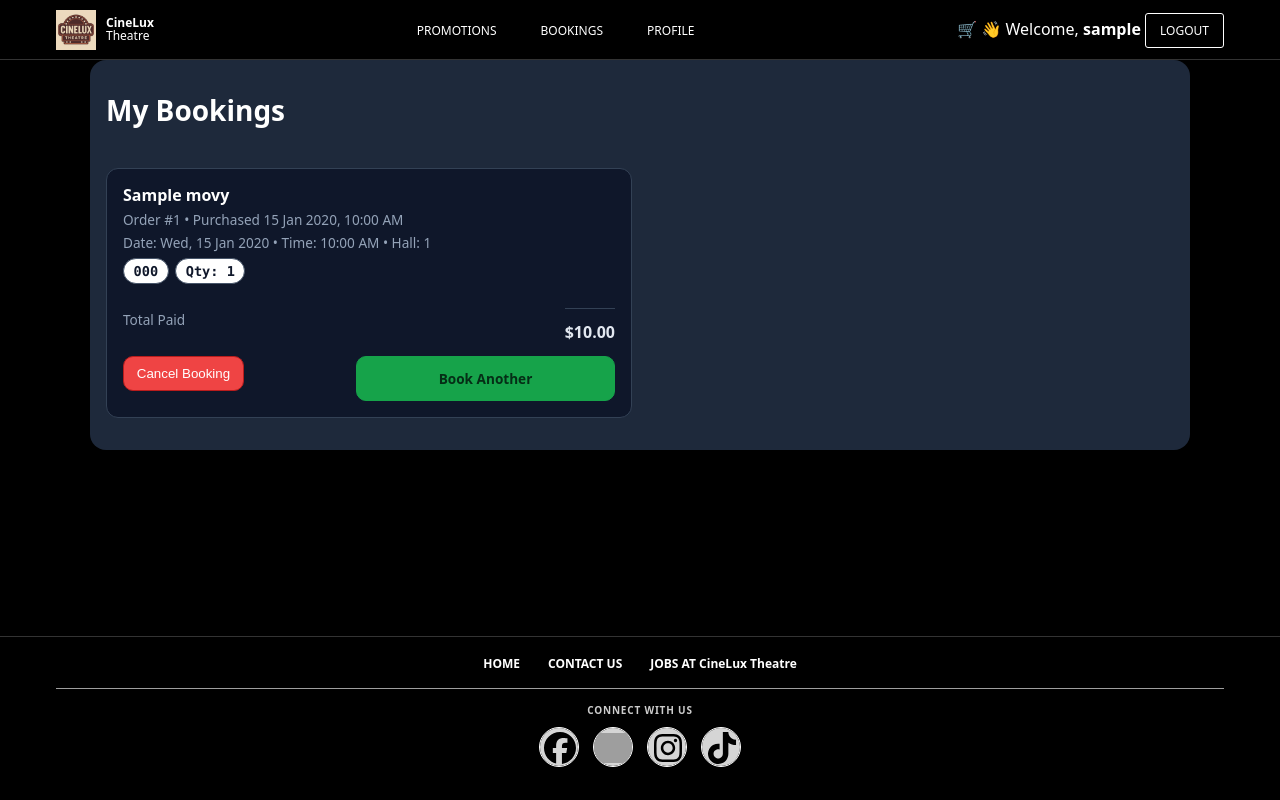
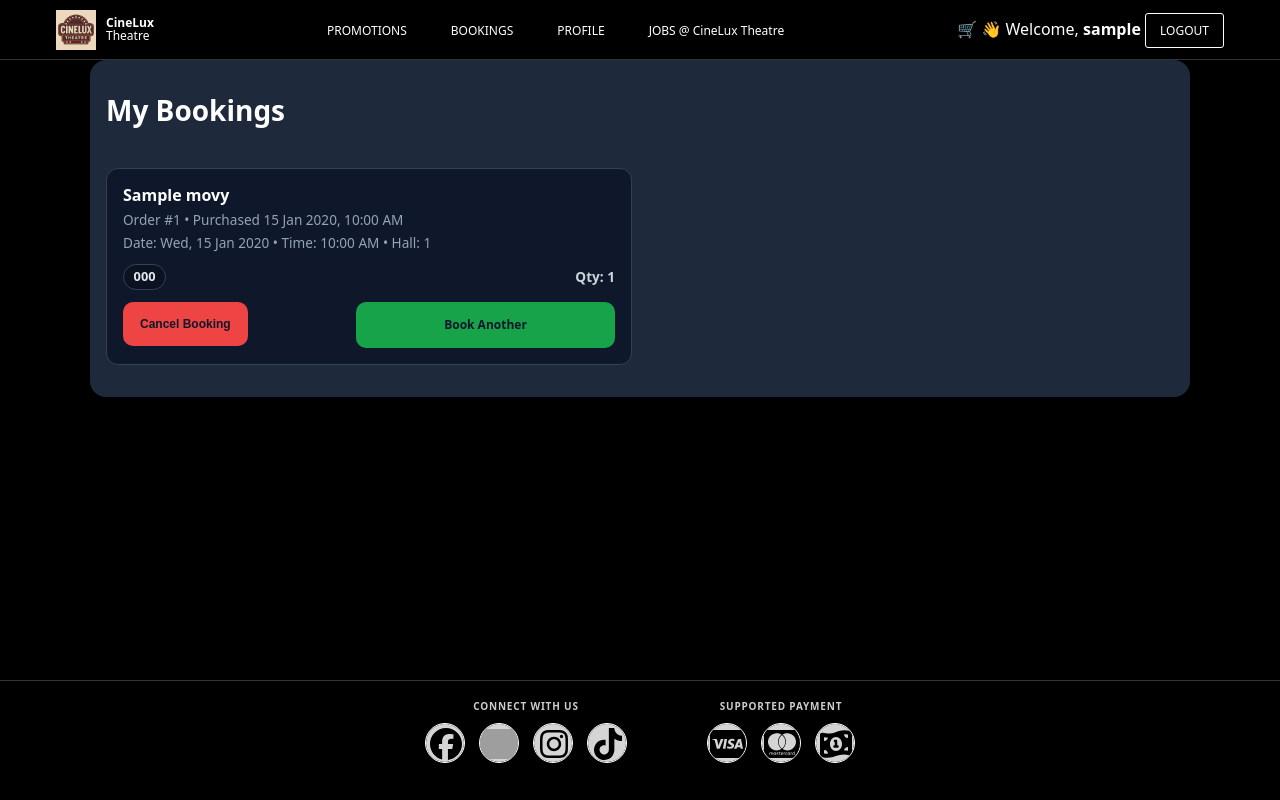
Before and after one commit to dsnyeo/ie4727-cinema-project, a PHP site: page /bookings.php in a window 1280 px wide. Run offline with PHP 8.4, Linux system fonts and the light colour scheme; the visitor is signed in with stand-in values (Sample User, id 1); tables that the repository leaves empty hold one stand-in row (values such as "Sample post"); grey boxes are pictures that could not be loaded.

Commit message:
what i changed

```diff
--- a/bookings.php
+++ b/bookings.php
@@ -40,41 +40,39 @@ if (!isset($dbcnx) || !($dbcnx instanceof mysqli)) {
 
 $userId = (int)$_SESSION['user_id'];
 
-if ($_SERVER['REQUEST_METHOD'] === 'POST' && isset($_POST['cancel_order_id'])) {
-  $orderId = (int)$_POST['cancel_order_id'];
-  $error = $success = null;
+if (isset($_POST['cancel_group'])) {
+  $orderId   = (int)($_POST['order_id'] ?? 0);
+  $movieCode = $_POST['movie_code'] ?? '';
+  $showDate  = $_POST['show_date'] ?? '';
+  $timeSlot  = $_POST['timeslot'] ?? '';
+  $hallId    = (int)($_POST['hall_id'] ?? 0);
 
-  if ($orderId <= 0 || $userId <= 0) {
-    $error = 'Invalid request.';
-  } else {
-    $sqlCheck = "SELECT 1 FROM bookings WHERE OrderID = ? AND UserID = ? LIMIT 1";
-    if ($stmt = $dbcnx->prepare($sqlCheck)) {
-      $stmt->bind_param('ii', $orderId, $userId);
+  include __DIR__ . '/dbconnect.php';
+
+  if (isset($dbcnx) && $dbcnx instanceof mysqli) {
+    $sql = "DELETE FROM tickets
+            WHERE OrderID = ?
+              AND MovieCode = ?
+              AND ShowDate = ?
+              AND TimeSlot = ?
+              AND HallID = ?
+              AND UserID = ?";
+
+    if ($stmt = $dbcnx->prepare($sql)) {
+      $stmt->bind_param(
+        'isssii',
+        $orderId,
+        $movieCode,
+        $showDate,
+        $timeSlot,
+        $hallId,
+        $userId
+      );
       $stmt->execute();
-      $stmt->store_result();
-      if ($stmt->num_rows === 0) {
-        $error = 'Booking not found or not permitted.';
+      $stmt->close();
     }
-      $stmt->close();
-    } else {
-      $error = 'Could not prepare statement.';
-    }
-
-    if (!$error) {
-      $dbcnx->begin_transaction();
-      try {
-        if ($del = $dbcnx->prepare("DELETE FROM bookings WHERE OrderID = ? AND UserID = ?")) {
-          $del->bind_param('ii', $orderId, $userId);
-          $del->execute();
-          $del->close();
-        }
-        $dbcnx->commit();
-        $success = 'Booking cancelled.';
-      } catch (Throwable $e) {
-        $dbcnx->rollback();
-        $error = 'Failed to cancel booking.';
-      }
-    }
+    header("Location: bookings.php");
+    exit;
   }
 }
 
@@ -155,12 +153,30 @@ function e($s){ return htmlspecialchars((string)$s, ENT_QUOTES, 'UTF-8'); }
         .cart-items-list{display:grid;grid-template-columns:1fr;gap:1rem;}
         @media(min-width:760px){.cart-items-list{grid-template-columns:1fr 1fr;}}
         .order-item{background:#0f172a;border:1px solid #334155;border-radius:12px;padding:1rem;color:#e2e8f0;}
+        .order-item .summary-row { display: none; }
+        .order-item .actions { margin-top: .8rem; }
         .meta-line{font-size:.85rem;color:#94a3b8;margin:.25rem 0;}
-        .seat-line{display:flex;flex-wrap:wrap;gap:.4rem;margin-top:.35rem;}
-        .seat-chip{background:#fff;border:1px solid #475569;border-radius:999px;padding:.25rem .6rem;font-family:ui-monospace,Menlo,monospace;font-size:.85rem;}
+        .seat-line {
+          display: flex;
+          flex-wrap: wrap;
+          align-items: center;
+          gap: .5rem;
+        }
+        .seat-chip {
+          background: #0b1222;   /* whatever you currently use */
+          color: #e2e8f0;
+          border: 1px solid #334155;
+          padding: .25rem .6rem;
+          border-radius: 999px;
+          font-weight: 700;
+        }
         .summary-row{display:flex;justify-content:space-between;align-items:center;margin-top:.6rem;}
         .summary-total{font-weight:700;}
-        .actions{margin-top:.8rem;display:flex;gap:.5rem;}
+        .actions {
+          margin-top: .8rem;
+          display: flex;
+          gap: .5rem;
+        }
         .btn-main{background:#22c55e;border:1px solid #16a34a;border-radius:10px;color:#052e16;padding:.55rem .8rem;text-decoration:none;}
         .btn-ghost{background:transparent;border:1px solid #334155;border-radius:10px;color:#e2e8f0;padding:.55rem .8rem;text-decoration:none;}
         .btn-danger{
@@ -175,6 +191,40 @@ function e($s){ return htmlspecialchars((string)$s, ENT_QUOTES, 'UTF-8'); }
         .btn-danger:hover{ filter:brightness(0.95); }
 
         .empty{color:#94a3b8;text-align:center;padding:2.5rem 1rem;}
+        .actions .btn {
+          flex: 1;
+          display: inline-block;
+          text-align: center;
+          padding: 0.85rem 1rem;
+          border-radius: 10px;
+          font-weight: 700;
+          border: 1px solid transparent;
+        }
+        .btn-cancel {
+          background: #ef4444;
+          border-color: #b91c1c;
+          color: #0f172a;
+        }
+        .btn-cancel:hover,
+        .btn-main:hover {
+          background: #ffffff;
+          color: #0f172a;
+          border-color: #0f172a;
+        }
+        .btn-main {
+          background: #22c55e;
+          border-color: #16a34a;
+          color: #0f172a;
+        }
+        .actions > form,
+        .actions > a {
+          flex: 1;
+        }
+        .qty-label {
+          margin-left: auto;
+          font-weight: 700;
+          opacity: .9;
+        }
     </style>
 </head>
 <body>
@@ -202,6 +252,7 @@ function e($s){ return htmlspecialchars((string)$s, ENT_QUOTES, 'UTF-8'); }
                 <li><a href="promotions.php">PROMOTIONS</a></li>
                 <li><a href="bookings.php">BOOKINGS</a></li>
                 <li><a href="profile.php">PROFILE</a></li>
+                <li><a href="jobs.php">JOBS @ CineLux Theatre</a></li>
               </ul>
             </nav>
           </div>
@@ -246,26 +297,23 @@ function e($s){ return htmlspecialchars((string)$s, ENT_QUOTES, 'UTF-8'); }
               <?php foreach ($g['Seats'] as $seat): ?>
                 <span class="seat-chip"><?= e($seat) ?></span>
               <?php endforeach; ?>
-                <span class="seat-chip">Qty: <?= e(count($g['Seats'])) ?></span>
+              <span class="qty-label">Qty: <?= e(count($g['Seats'])) ?></span>
             </div>
 
-            <div class="summary-row">
-                <span class="meta-line">Total Paid</span>
-                <?php
-                  $seatsCount = count($g['Seats']);
-                  $orderSeats = isset($orderSeatTotals[$g['OrderID']]) ? (int)$orderSeatTotals[$g['OrderID']] : $seatsCount;
-                  $perSeat    = (float)$g['PaidAmount'] / max(1, $orderSeats);
-                  $groupPaid  = $perSeat * $seatsCount;
-                ?>
-<span class="summary-total">$<?= number_format($groupPaid, 2) ?></span>
-            </div>
 
             <div class="actions">
-              <form method="post" style="display:inline;" onsubmit="return confirm('Cancel this booking? This cannot be undone.');">
-                <input type="hidden" name="cancel_order_id" value="<?= e($g['OrderID']) ?>">
-                <button type="submit" class="btn-danger">Cancel Booking</button>
+              <form method="post" onsubmit="return confirm('Cancel this booking? This cannot be undone.');">
+                <input type="hidden" name="cancel_group" value="1">
+                <input type="hidden" name="order_id"   value="<?= e($g['OrderID']) ?>">
+                <input type="hidden" name="movie_code" value="<?= e($g['MovieCode']) ?>">
+                <input type="hidden" name="show_date"  value="<?= e($g['ShowDate']) ?>">
+                <input type="hidden" name="timeslot"   value="<?= e($g['TimeSlot']) ?>">
+                <input type="hidden" name="hall_id"    value="<?= e($g['HallID']) ?>">
+
+                <button type="submit" class="btn btn-cancel">Cancel Booking</button>
               </form>
-              <a class="btn-main" href="index.php">Book Another</a>
+
+              <a class="btn btn-main" href="index.php">Book Another</a>
             </div>
         </article>
         <?php endforeach; ?>
@@ -275,16 +323,6 @@ function e($s){ return htmlspecialchars((string)$s, ENT_QUOTES, 'UTF-8'); }
 </main>
 
 <footer class="site_footer">
-  <div class="container footer_links">
-    <a href="index.php">HOME</a>
-    <a href="#">CONTACT US</a>
-    <a href="jobs.php">JOBS AT CineLux Theatre</a>
-  </div>
-
-  <div class="container">
-    <hr class="footer_divider" />
-  </div>
-
   <div class="container footer_panels">
     <div class="footer_panel left">
       <div class="panel_title">CONNECT WITH US</div>
@@ -311,6 +349,27 @@ function e($s){ return htmlspecialchars((string)$s, ENT_QUOTES, 'UTF-8'); }
   </li>
 </ul>
     </div>
+
+    <div class="footer_panel right">
+      <div class="panel_title">SUPPORTED PAYMENT</div>
+<ul class="icon_list" aria-label="Payment">
+  <li>
+    <a href="#" class="icon_btn">
+      <img src="./images/visa.svg" alt="visa" >
+    </a>
+  </li>
+  <li>
+    <a href="#" class="icon_btn" aria-label="mastercard">
+      <img src="./images/mastercard.svg" alt="mastercard">
+    </a>
+  </li>
+  <li>
+    <a href="#" class="icon_btn" aria-label="cash">
+      <img src="./images/cash.svg" alt="cash">
+    </a>
+  </li>
+</ul>
+    </div>
   </div>
 </footer>
 </body>
```
Also changed, not shown: cart.php (+0 -12 lines), checkout.php (+1 -12 lines), jobs.php (+0 -11 lines), login-main.php (+2 -23 lines), moviedetails.php (+57 -6 lines), profile.php (+49 -7 lines), promotiondetails.php (+0 -8 lines), promotions.php (+0 -12 lines), seat_booking.php (+0 -13 lines). Lines whose indentation alone changed are shown as unchanged.
